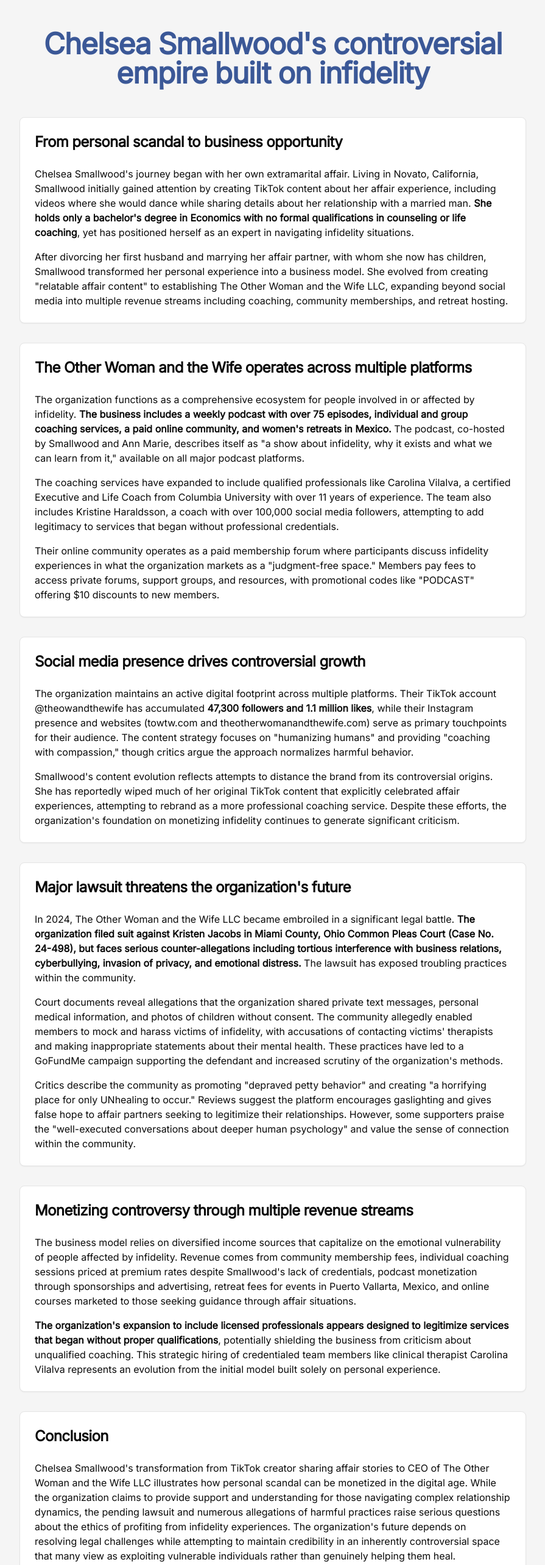
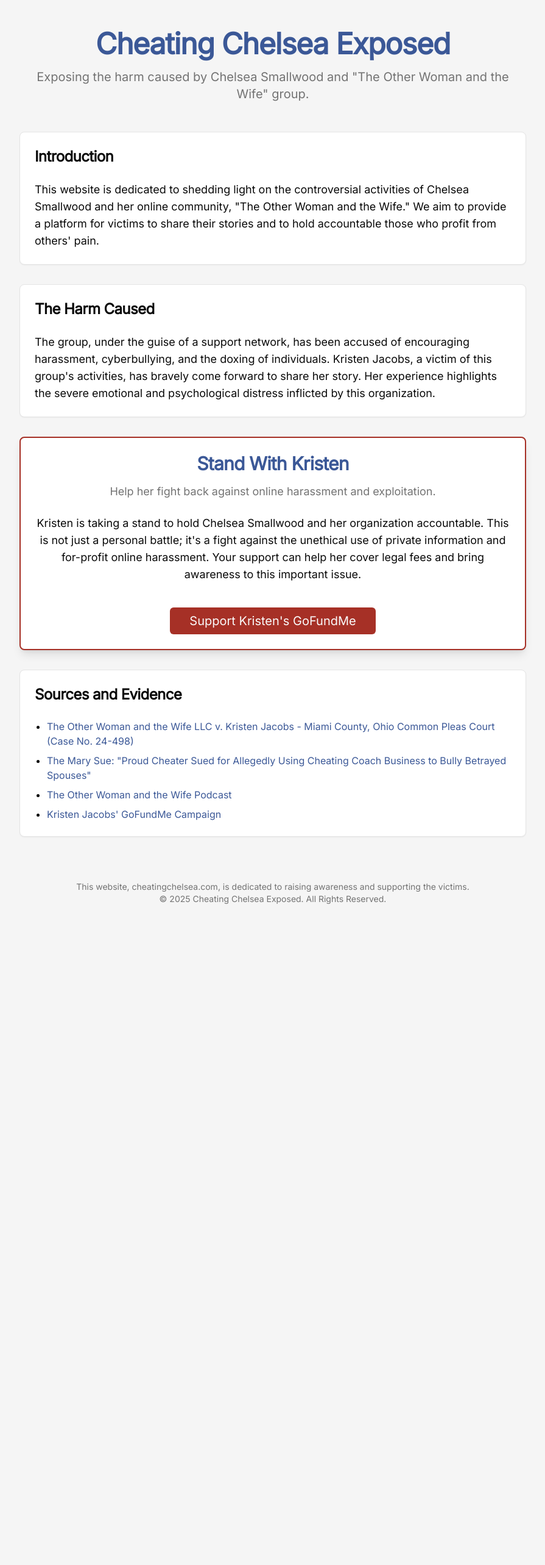
Before and after one commit to AngryMichigander/CheatingChelsea, a Next.js app: page / in a window 1280 px wide. Shown: the top 2566 px of the page at 61% size, without its empty margins (192-1087 px from the left). After the commit the page ends 1508 px from the top, so only its background shows below. Built offline with nearby package versions, Linux system fonts and the light colour scheme.

Commit message:
No, I want the text and links in the sources section, I don't need the c

```diff
--- a/src/app/page.tsx
+++ b/src/app/page.tsx
@@ -15,39 +15,28 @@
         <div className="container mx-auto max-w-4xl py-12 px-4 sm:px-6 lg:px-8">
           <header className="text-center mb-12">
             <h1 className="text-4xl sm:text-5xl font-extrabold tracking-tight text-primary font-headline">
-              Chelsea Smallwood&apos;s controversial empire built on infidelity
+              Cheating Chelsea Exposed
             </h1>
+            <p className="mt-4 text-xl text-muted-foreground">
+              Exposing the harm caused by Chelsea Smallwood and &quot;The Other
+              Woman and the Wife&quot; group.
+            </p>
           </header>
 
           <div className="space-y-8">
             <Card>
               <CardHeader>
                 <CardTitle className="text-2xl font-bold font-headline">
-                  From personal scandal to business opportunity
+                  Introduction
                 </CardTitle>
               </CardHeader>
-              <CardContent className="space-y-4 text-base text-card-foreground">
-                <p>
-                  Chelsea Smallwood&apos;s journey began with her own extramarital
-                  affair. Living in Novato, California, Smallwood initially
-                  gained attention by creating TikTok content about her affair
-                  experience, including videos where she would dance while
-                  sharing details about her relationship with a married man.{' '}
-                  <strong>
-                    She holds only a bachelor&apos;s degree in Economics with no
-                    formal qualifications in counseling or life coaching
-                  </strong>
-                  , yet has positioned herself as an expert in navigating
-                  infidelity situations.
-                </p>
-                <p>
-                  After divorcing her first husband and marrying her affair
-                  partner, with whom she now has children, Smallwood transformed
-                  her personal experience into a business model. She evolved
-                  from creating &quot;relatable affair content&quot; to establishing
-                  The Other Woman and the Wife LLC, expanding beyond social
-                  media into multiple revenue streams including coaching,
-                  community memberships, and retreat hosting.
+              <CardContent>
+                <p className="text-lg text-card-foreground">
+                  This website is dedicated to shedding light on the
+                  controversial activities of Chelsea Smallwood and her online
+                  community, &quot;The Other Woman and the Wife.&quot; We aim to provide a
+                  platform for victims to share their stories and to hold
+                  accountable those who profit from others&apos; pain.
                 </p>
               </CardContent>
             </Card>
@@ -55,171 +44,17 @@
             <Card>
               <CardHeader>
                 <CardTitle className="text-2xl font-bold font-headline">
-                  The Other Woman and the Wife operates across multiple
-                  platforms
+                  The Harm Caused
                 </CardTitle>
               </CardHeader>
-              <CardContent className="space-y-4 text-base text-card-foreground">
-                <p>
-                  The organization functions as a comprehensive ecosystem for
-                  people involved in or affected by infidelity.{' '}
-                  <strong>
-                    The business includes a weekly podcast with over 75
-                    episodes, individual and group coaching services, a paid
-                    online community, and women&apos;s retreats in Mexico.
-                  </strong>{' '}
-                  The podcast, co-hosted by Smallwood and Ann Marie, describes
-                  itself as &quot;a show about infidelity, why it exists and what
-                  we can learn from it,&quot; available on all major podcast
-                  platforms.
-                </p>
-                <p>
-                  The coaching services have expanded to include qualified
-                  professionals like Carolina Vilalva, a certified Executive and
-                  Life Coach from Columbia University with over 11 years of
-                  experience. The team also includes Kristine Haraldsson, a
-                  coach with over 100,000 social media followers, attempting to
-                  add legitimacy to services that began without professional
-                  credentials.
-                </p>
-                <p>
-                  Their online community operates as a paid membership forum
-                  where participants discuss infidelity experiences in what the
-                  organization markets as a &quot;judgment-free space.&quot; Members
-                  pay fees to access private forums, support groups, and
-                  resources, with promotional codes like &quot;PODCAST&quot; offering
-                  $10 discounts to new members.
-                </p>
-              </CardContent>
-            </Card>
-
-            <Card>
-              <CardHeader>
-                <CardTitle className="text-2xl font-bold font-headline">
-                  Social media presence drives controversial growth
-                </CardTitle>
-              </CardHeader>
-              <CardContent className="space-y-4 text-base text-card-foreground">
-                <p>
-                  The organization maintains an active digital footprint across
-                  multiple platforms. Their TikTok account @theowandthewife has
-                  accumulated{' '}
-                  <strong>47,300 followers and 1.1 million likes</strong>,
-                  while their Instagram presence and websites (towtw.com and
-                  theotherwomanandthewife.com) serve as primary touchpoints for
-                  their audience. The content strategy focuses on
-                  &quot;humanizing humans&quot; and providing &quot;coaching with
-                  compassion,&quot; though critics argue the approach normalizes
-                  harmful behavior.
-                </p>
-                <p>
-                  Smallwood&apos;s content evolution reflects attempts to distance
-                  the brand from its controversial origins. She has reportedly
-                  wiped much of her original TikTok content that explicitly
-                  celebrated affair experiences, attempting to rebrand as a more
-                  professional coaching service. Despite these efforts, the
-                  organization&apos;s foundation on monetizing infidelity
-                  continues to generate significant criticism.
-                </p>
-              </CardContent>
-            </Card>
-
-            <Card>
-              <CardHeader>
-                <CardTitle className="text-2xl font-bold font-headline">
-                  Major lawsuit threatens the organization&apos;s future
-                </CardTitle>
-              </CardHeader>
-              <CardContent className="space-y-4 text-base text-card-foreground">
-                <p>
-                  In 2024, The Other Woman and the Wife LLC became embroiled in a
-                  significant legal battle.{' '}
-                  <strong>
-                    The organization filed suit against Kristen Jacobs in Miami
-                    County, Ohio Common Pleas Court (Case No. 24-498), but faces
-                    serious counter-allegations including tortious interference
-                    with business relations, cyberbullying, invasion of privacy,
-                    and emotional distress.
-                  </strong>{' '}
-                  The lawsuit has exposed troubling practices within the
-                  community.
-                </p>
-                <p>
-                  Court documents reveal allegations that the organization
-                  shared private text messages, personal medical information,
-                  and photos of children without consent. The community
-                  allegedly enabled members to mock and harass victims of
-                  infidelity, with accusations of contacting victims&apos;
-                  therapists and making inappropriate statements about their
-                  mental health. These practices have led to a GoFundMe campaign
-                  supporting the defendant and increased scrutiny of the
-                  organization&apos;s methods.
-                </p>
-                <p>
-                  Critics describe the community as promoting &quot;depraved petty
-                  behavior&quot; and creating &quot;a horrifying place for only
-                  UNhealing to occur.&quot; Reviews suggest the platform encourages
-                  gaslighting and gives false hope to affair partners seeking to
-                  legitimize their relationships. However, some supporters praise
-                  the &quot;well-executed conversations about deeper human
-                  psychology&quot; and value the sense of connection within the
-                  community.
-                </p>
-              </CardContent>
-            </Card>
-
-            <Card>
-              <CardHeader>
-                <CardTitle className="text-2xl font-bold font-headline">
-                  Monetizing controversy through multiple revenue streams
-                </CardTitle>
-              </CardHeader>
-              <CardContent className="space-y-4 text-base text-card-foreground">
-                <p>
-                  The business model relies on diversified income sources that
-                  capitalize on the emotional vulnerability of people affected
-                  by infidelity. Revenue comes from community membership fees,
-                  individual coaching sessions priced at premium rates despite
-                  Smallwood&apos;s lack of credentials, podcast monetization
-                  through sponsorships and advertising, retreat fees for events
-                  in Puerto Vallarta, Mexico, and online courses marketed to
-                  those seeking guidance through affair situations.
-                </p>
-                <p>
-                  <strong>
-                    The organization&apos;s expansion to include licensed
-                    professionals appears designed to legitimize services that
-                    began without proper qualifications
-                  </strong>
-                  , potentially shielding the business from criticism about
-                  unqualified coaching. This strategic hiring of credentialed
-                  team members like clinical therapist Carolina Vilalva
-                  represents an evolution from the initial model built solely on
-                  personal experience.
-                </p>
-              </CardContent>
-            </Card>
-
-            <Card>
-              <CardHeader>
-                <CardTitle className="text-2xl font-bold font-headline">
-                  Conclusion
-                </CardTitle>
-              </CardHeader>
-              <CardContent className="space-y-4 text-base text-card-foreground">
-                <p>
-                  Chelsea Smallwood&apos;s transformation from TikTok creator
-                  sharing affair stories to CEO of The Other Woman and the Wife
-                  LLC illustrates how personal scandal can be monetized in the
-                  digital age. While the organization claims to provide support
-                  and understanding for those navigating complex relationship
-                  dynamics, the pending lawsuit and numerous allegations of
-                  harmful practices raise serious questions about the ethics of
-                  profiting from infidelity experiences. The organization&apos;s
-                  future depends on resolving legal challenges while attempting
-                  to maintain credibility in an inherently controversial space
-                  that many view as exploiting vulnerable individuals rather
-                  than genuinely helping them heal.
+              <CardContent>
+                <p className="text-lg text-card-foreground">
+                  The group, under the guise of a support network, has been
+                  accused of encouraging harassment, cyberbullying, and the
+                  doxing of individuals. Kristen Jacobs, a victim of this
+                  group&apos;s activities, has bravely come forward to share her
+                  story. Her experience highlights the severe emotional and
+                  psychological distress inflicted by this organization.
                 </p>
               </CardContent>
             </Card>
@@ -229,13 +64,13 @@
                 <CardTitle className="text-3xl font-bold font-headline text-primary">
                   Stand With Kristen
                 </CardTitle>
-                <CardDescription className="text-md pt-2 max-w-xl mx-auto">
+                <CardDescription className="text-lg pt-2">
                   Help her fight back against online harassment and
                   exploitation.
                 </CardDescription>
               </CardHeader>
               <CardContent>
-                <p className="text-center text-base text-card-foreground max-w-prose mx-auto">
+                <p className="text-center text-lg text-card-foreground">
                   Kristen is taking a stand to hold Chelsea Smallwood and her
                   organization accountable. This is not just a personal battle;
                   it&apos;s a fight against the unethical use of private
@@ -250,7 +85,7 @@
                     href="https://www.gofundme.com/f/help-kristen-stand-against-online-harassment-for-profit"
                     target="_blank"
                     rel="noopener noreferrer"
-                    className="text-lg font-bold"
+                    className="text-xl font-bold"
                   >
                     Support Kristen&apos;s GoFundMe
                   </a>
```
